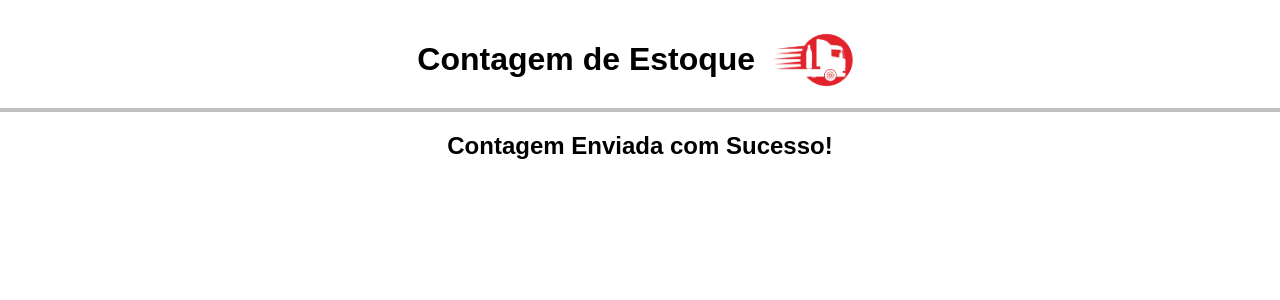
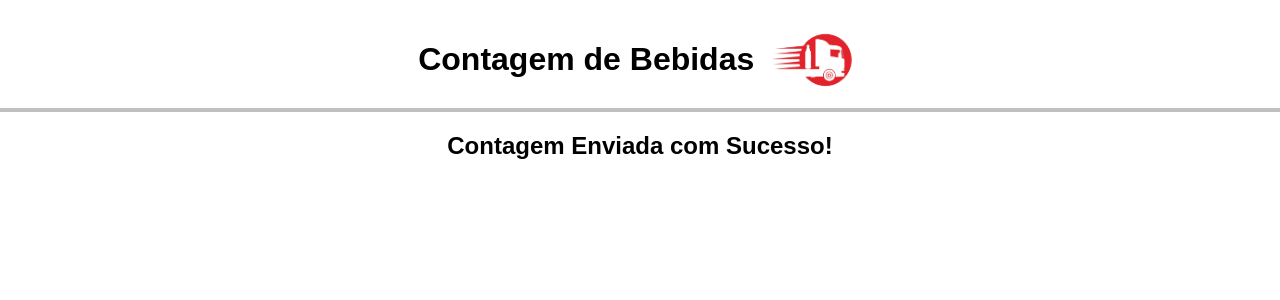
Before and after one commit to LUC4SMELLO/Sistema_de_Contagem_Estoque, a Flask app: template templates/salvar_contagem.html in a window 1280 px wide. Shown: the top 300 px of the page. Run offline with Flask 3, Linux system fonts and the light colour scheme; the template is opened without the code that fills it, so the values that code supplies are empty.

Commit message:
correções visuais

```diff
--- a/templates/salvar_contagem.html
+++ b/templates/salvar_contagem.html
@@ -3,7 +3,7 @@
 <head>
     <meta charset="UTF-8">
     <meta name="viewport" content="width=device-width, initial-scale=1.0">
-    <title>Salvar Contagem</title>
+    <title>Salvar Contagem Bebidas</title>
 
     <meta name="viewport" content="width=device-width, initial-scale=1.0">
 
@@ -13,7 +13,7 @@
 <body>
 
     <header>
-        <h1>Contagem de Estoque</h1>
+        <h1>Contagem de Bebidas</h1>
         <img src="{{ url_for('static', filename='images/logo_dbcambui_2.png') }}" alt="Logo da Empresa">
     </header>
 
```
